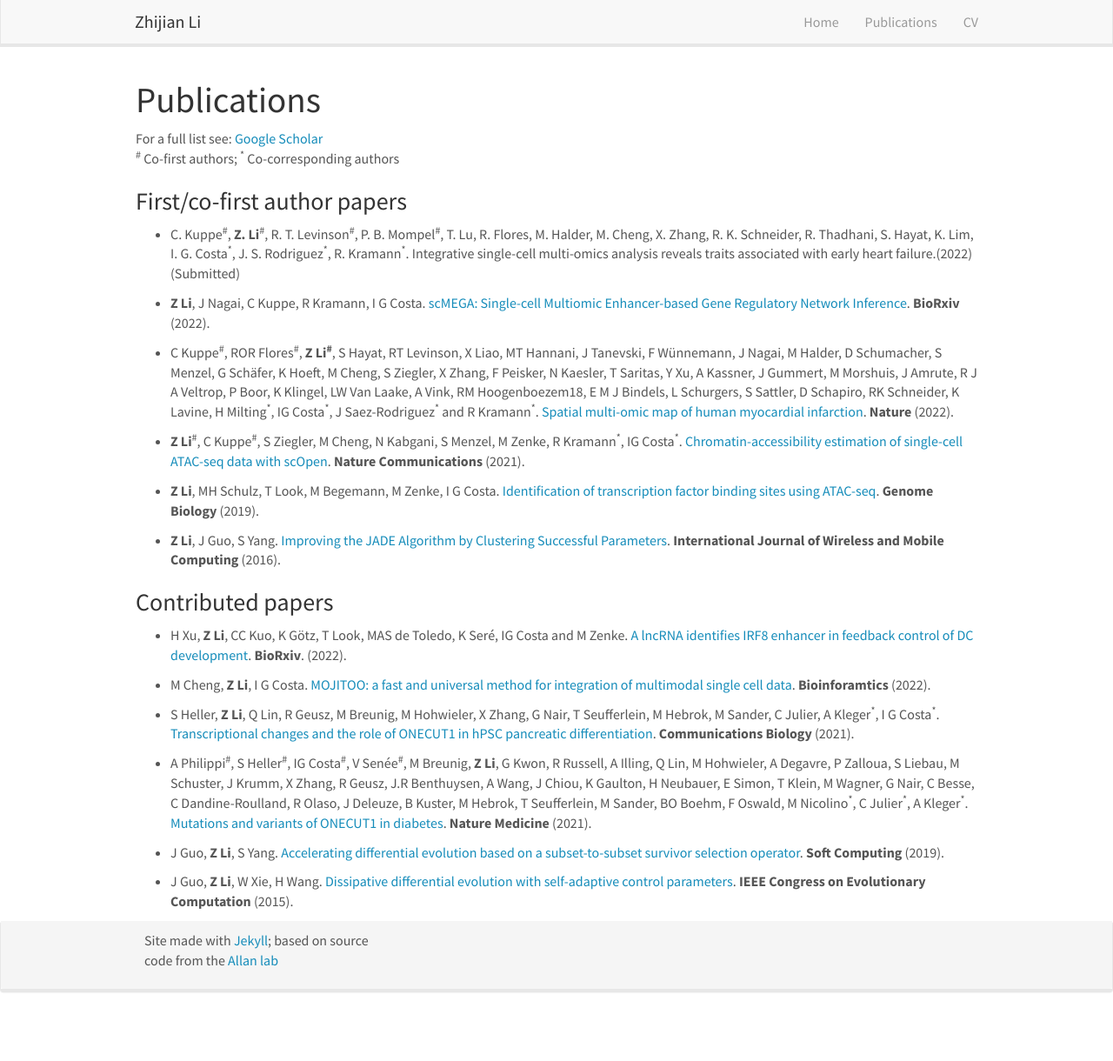
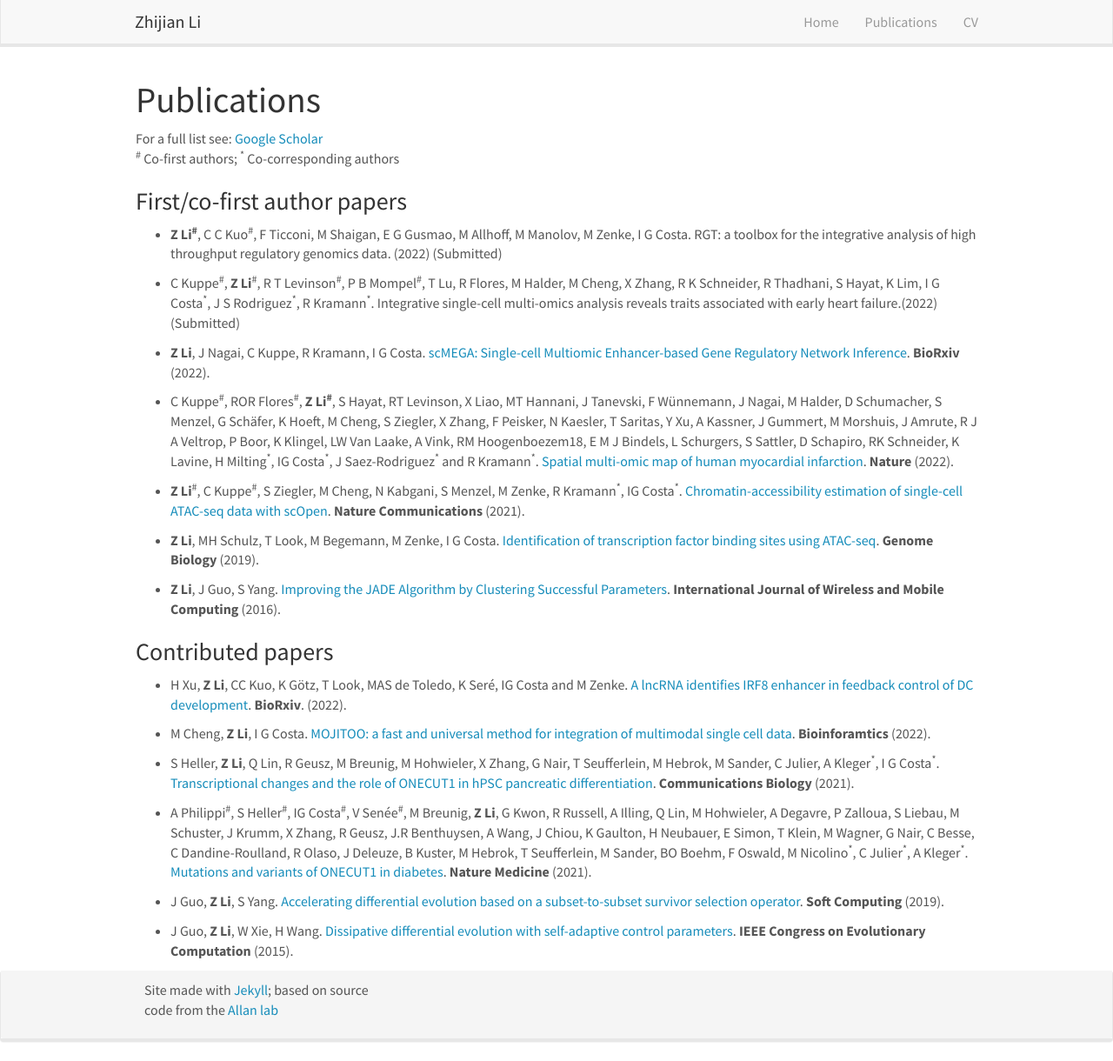
Before and after one commit to lzj1769/lzj1769.github.io, a Jekyll site: the page built from _pages/publications.md, in a window 1280 px wide and 1220 px high. Shown: the whole window at 87% size. Built offline with Jekyll 4.4.1, drawn with Linux system fonts in a browser that asks for light colours; nearby versions of some CDN libraries.

Commit message:
Update publications.md

```diff
--- a/_pages/publications.md
+++ b/_pages/publications.md
@@ -12,7 +12,9 @@ For a full list see: [Google Scholar](https://scholar.google.de/citations?user=x
 
 ### First/co-first author papers
 
-* C. Kuppe<sup>\#</sup>, **Z. Li**<sup>\#</sup>, R. T. Levinson<sup>\#</sup>, P. B. Mompel<sup>\#</sup>, T. Lu, R. Flores, M. Halder, M. Cheng, X. Zhang, R. K. Schneider, R. Thadhani, S. Hayat, K. Lim, I. G. Costa<sup>\*</sup>, J. S. Rodriguez<sup>\*</sup>, R. Kramann<sup>\*</sup>. Integrative single-cell multi-omics analysis reveals traits associated with early heart failure.(2022) (Submitted)
+* **Z Li<sup>\#</sup>**, C C Kuo<sup>\#</sup>, F Ticconi, M Shaigan, E G Gusmao, M Allhoff, M Manolov, M Zenke, I G Costa. RGT: a toolbox for the integrative analysis of high throughput regulatory genomics data. (2022) (Submitted)
+
+* C Kuppe<sup>\#</sup>, **Z Li**<sup>\#</sup>, R T Levinson<sup>\#</sup>, P B Mompel<sup>\#</sup>, T Lu, R Flores, M Halder, M Cheng, X Zhang, R K Schneider, R Thadhani, S Hayat, K Lim, I G Costa<sup>\*</sup>, J S Rodriguez<sup>\*</sup>, R Kramann<sup>\*</sup>. Integrative single-cell multi-omics analysis reveals traits associated with early heart failure.(2022) (Submitted)
 
 * **Z Li**, J Nagai, C Kuppe, R Kramann, I G Costa. [scMEGA: Single-cell Multiomic Enhancer-based Gene Regulatory Network Inference](https://www.biorxiv.org/content/10.1101/2022.08.10.503335v1). **BioRxiv** (2022).
 
```
